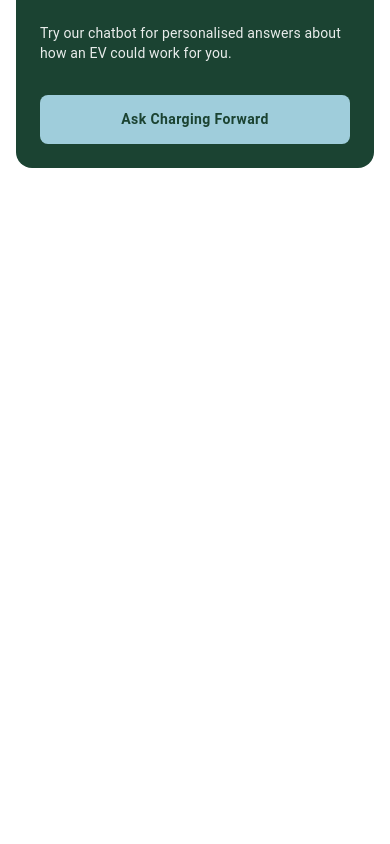
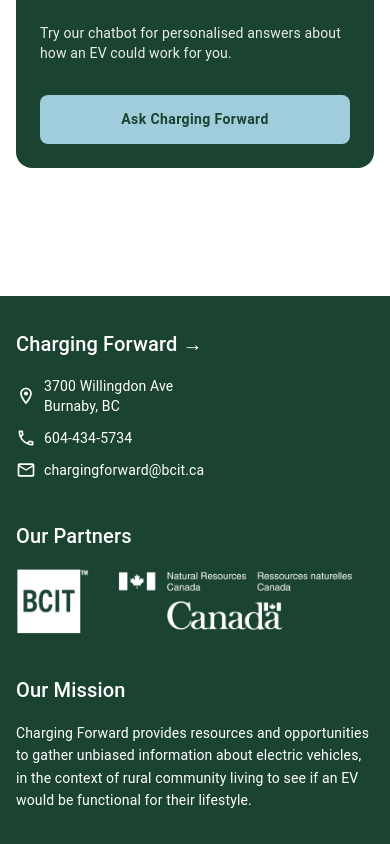
Before and after one commit to idsp-3380-charging-forward/frontend, a Next.js app: page / in a window 390 px wide. Shown: the part 1888-2732 px from the top of the page. Before the commit the page ends 2136 px from the top, so only its background shows below. Built offline with nearby package versions, Linux system fonts and the light colour scheme; what @mui/material-nextjs would draw is missing.

Commit message:
Build responsive footer component

```diff
--- a/src/app/layout.js
+++ b/src/app/layout.js
@@ -1,3 +1,4 @@
+import Footer from "../components/common/Footer";
 import { AppRouterCacheProvider } from '@mui/material-nextjs/v14-appRouter';
 import Header from '../components/common/Header';
 import './globals.css';
@@ -14,6 +15,7 @@ export default function RootLayout({ children }) {
         <AppRouterCacheProvider>
           <Header />
           <main>{children}</main>
+          <Footer />
         </AppRouterCacheProvider>
       </body>
     </html>
--- a/src/components/common/Footer.jsx
+++ b/src/components/common/Footer.jsx
@@ -0,0 +1,143 @@
+"use client";
+
+import {
+  Box,
+  Container,
+  Link,
+  Stack,
+  Typography
+} from "@mui/material";
+import LocationOnOutlinedIcon from "@mui/icons-material/LocationOnOutlined";
+import PhoneOutlinedIcon from "@mui/icons-material/PhoneOutlined";
+import EmailOutlinedIcon from "@mui/icons-material/EmailOutlined";
+import Image from "next/image";
+
+export default function Footer() {
+  return (
+    <Box
+      component="footer"
+      sx={{
+        bgcolor: "#1b4332",
+        color: "white",
+        py: 4,
+        mt: 6
+      }}
+    >
+      <Container maxWidth="lg">
+        <Box
+          sx={{
+            display: "grid",
+            gridTemplateColumns: {
+              xs: "1fr",
+              md: "1fr 1.1fr 1.3fr"
+            },
+            gap: 5
+          }}
+        >
+          <Box>
+            <Typography
+              variant="h6"
+              fontWeight="bold"
+              sx={{ mb: 2 }}
+            >
+              Charging Forward →
+            </Typography>
+
+            <Stack spacing={1.5}>
+              <Box sx={{ display: "flex", alignItems: "center", gap: 1 }}>
+                <LocationOnOutlinedIcon fontSize="small" />
+
+                <Typography variant="body2">
+                  3700 Willingdon Ave
+                  <br />
+                  Burnaby, BC
+                </Typography>
+              </Box>
+
+              <Box sx={{ display: "flex", alignItems: "center", gap: 1 }}>
+                <PhoneOutlinedIcon fontSize="small" />
+
+                <Typography variant="body2">
+                  604-434-5734
+                </Typography>
+              </Box>
+
+              <Box sx={{ display: "flex", alignItems: "center", gap: 1 }}>
+                <EmailOutlinedIcon fontSize="small" />
+
+                <Link
+                  href="mailto:chargingforward@bcit.ca"
+                  color="inherit"
+                  underline="hover"
+                  variant="body2"
+                >
+                  chargingforward@bcit.ca
+                </Link>
+              </Box>
+            </Stack>
+          </Box>
+
+          <Box>
+            <Typography
+              variant="h6"
+              fontWeight="bold"
+              sx={{ mb: 2 }}
+            >
+              Our Partners
+            </Typography>
+
+            <Stack
+              direction="row"
+              spacing={3}
+              sx={{ alignItems: "center" }}
+            >
+              <Image
+                src="/bcit-logo.png"
+                alt="BCIT"
+                width={100}
+                height={100}
+                style={{
+                  width: "auto",
+                  height: "66px",
+                  objectFit: "contain"
+                }}
+              />
+
+              <Image
+                src="/nrcan-logo.png"
+                alt="Natural Resources Canada"
+                width={220}
+                height={100}
+                style={{
+                  width: "auto",
+                  height: "66px",
+                  objectFit: "contain"
+                }}
+              />
+            </Stack>
+          </Box>
+
+          <Box>
+            <Typography
+              variant="h6"
+              fontWeight="bold"
+              sx={{ mb: 2 }}
+            >
+              Our Mission
+            </Typography>
+
+            <Typography
+              variant="body2"
+              sx={{ lineHeight: 1.6 }}
+            >
+              Charging Forward provides resources and opportunities
+              to gather unbiased information about electric vehicles,
+              in the context of rural community living to see if an EV
+              would be functional for their lifestyle.
+            </Typography>
+          </Box>
+        </Box>
+      </Container>
+    </Box>
+  );
+}
```
Also changed, not shown: public/bcit-logo.png (added), public/nrcan-logo.png (added).
